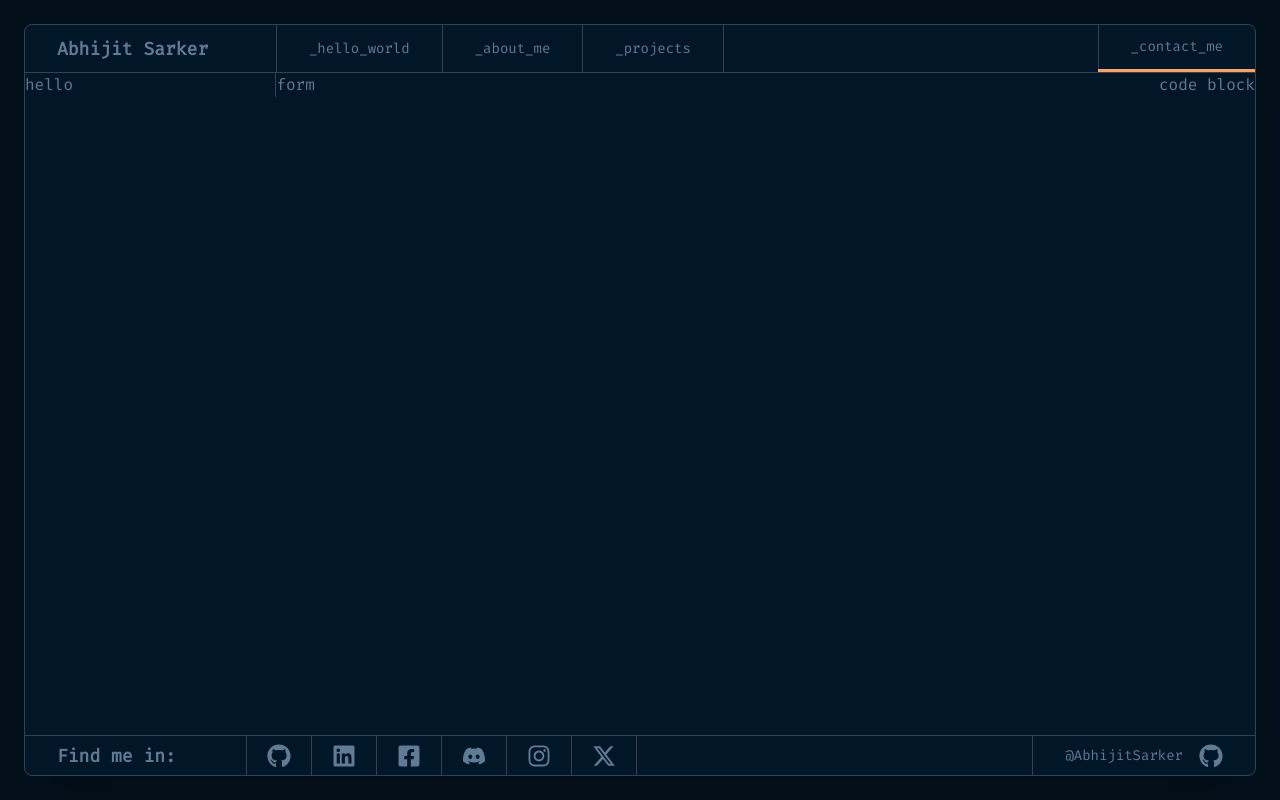
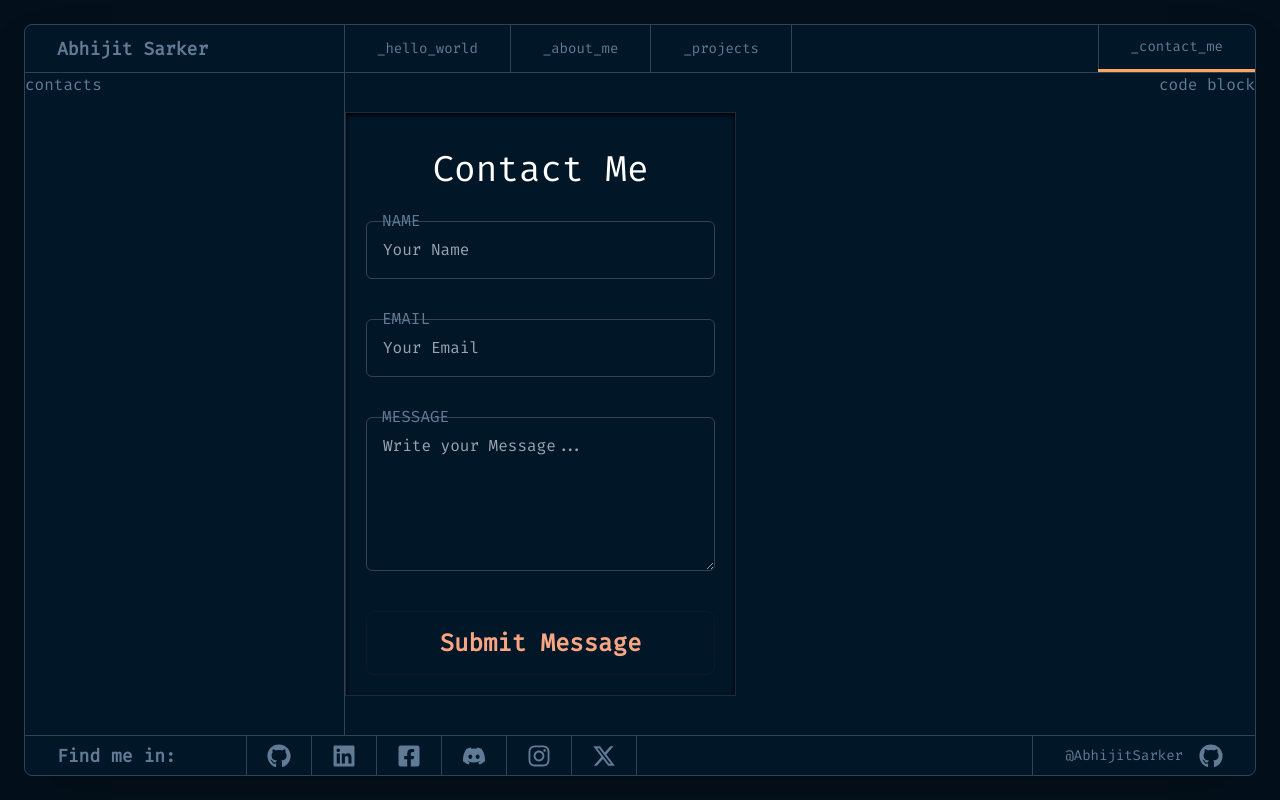
Before and after one commit to AbhijitSarker/portfolio, a React (Vite) app: page /contact-me in a window 1280 px wide. Built offline with nearby package versions, Linux system fonts and the light colour scheme.

Commit message:
bug fix on contact page

```diff
--- a/src/Components/Header/Header.jsx
+++ b/src/Components/Header/Header.jsx
@@ -10,8 +10,10 @@ const Header = () => {
     return (
         <div className=' flex flex-row justify-between border-b border-b-border h-12 text-sm'>
             {/* name */}
-            <div className='md:border-r md:border-r-slate-700 px-8 md:w-[300px] flex items-center text-lg font-semibold'>
-                <p>Abhijit Sarker</p>
+            <div className='md:border-r md:border-r-slate-700 px-8 md:w-80 flex items-center text-lg font-semibold'>
+                <div className='md:w-80'>
+                    <p>Abhijit Sarker</p>
+                </div>
             </div>
 
 
--- a/src/Pages/Contact/Contact.jsx
+++ b/src/Pages/Contact/Contact.jsx
@@ -5,16 +5,20 @@ import Sidebar from './Sidebar/Sidebar';
 
 const Contact = () => {
     return (
-        <div>
+        <div className='h-full w-full'>
             <Helmet>
                 <title>Contact Me</title>
                 <link rel="canonical" href="https://www.tacobell.com/" />
             </Helmet>
 
             <div className='flex h-full justify-between'>
-                <div className='w-[316px] h-full '><Sidebar></Sidebar></div>
+                <div className='w-80 h-full'>
+                    <Sidebar></Sidebar>
+                </div>
                 <div className='flex w-full h-full justify-between'>
-                    <div>form</div>
+                    <div className='flex justify-center items-center'>
+                        <Form></Form>
+                    </div>
                     <div>code block</div>
                 </div>
             </div>
--- a/src/Pages/Contact/Form.jsx
+++ b/src/Pages/Contact/Form.jsx
@@ -13,7 +13,7 @@ const Form = () => {
     };
 
     return (
-        <div className=' section-bg border border-gray-800  shadow-inner shadow-black  max-w-xl  px-5 py-5  flex flex-col'>
+        <div className='section-bg border border-gray-800  shadow-inner shadow-black  max-w-xl  px-5 py-5  flex flex-col'>
             <div className=''>
                 <div className='text-center text-4xl text-white font-medium mt-4 mb-8'>
                     <h1>Contact Me</h1>
--- a/src/Pages/Contact/Sidebar/Sidebar.jsx
+++ b/src/Pages/Contact/Sidebar/Sidebar.jsx
@@ -2,9 +2,10 @@ import React from 'react';
 
 const Sidebar = () => {
     return (
-        <div className=' h-full md:border-r md:border-r-slate-700'>
-
-            hello
+        <div className='h-full md:border-r md:border-r-slate-700 w-80'>
+            <div>
+                contacts
+            </div>
         </div>
     );
 };
```
